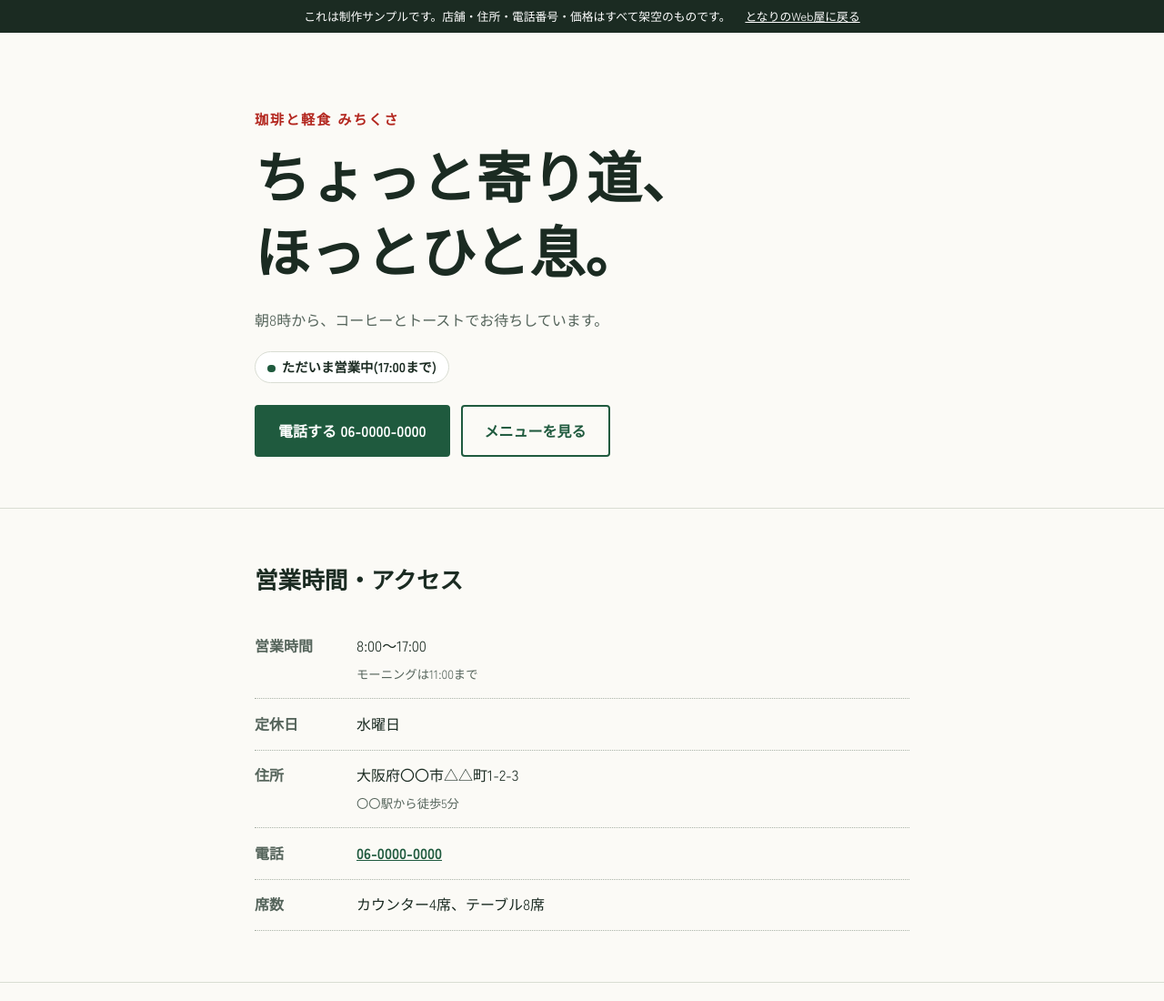
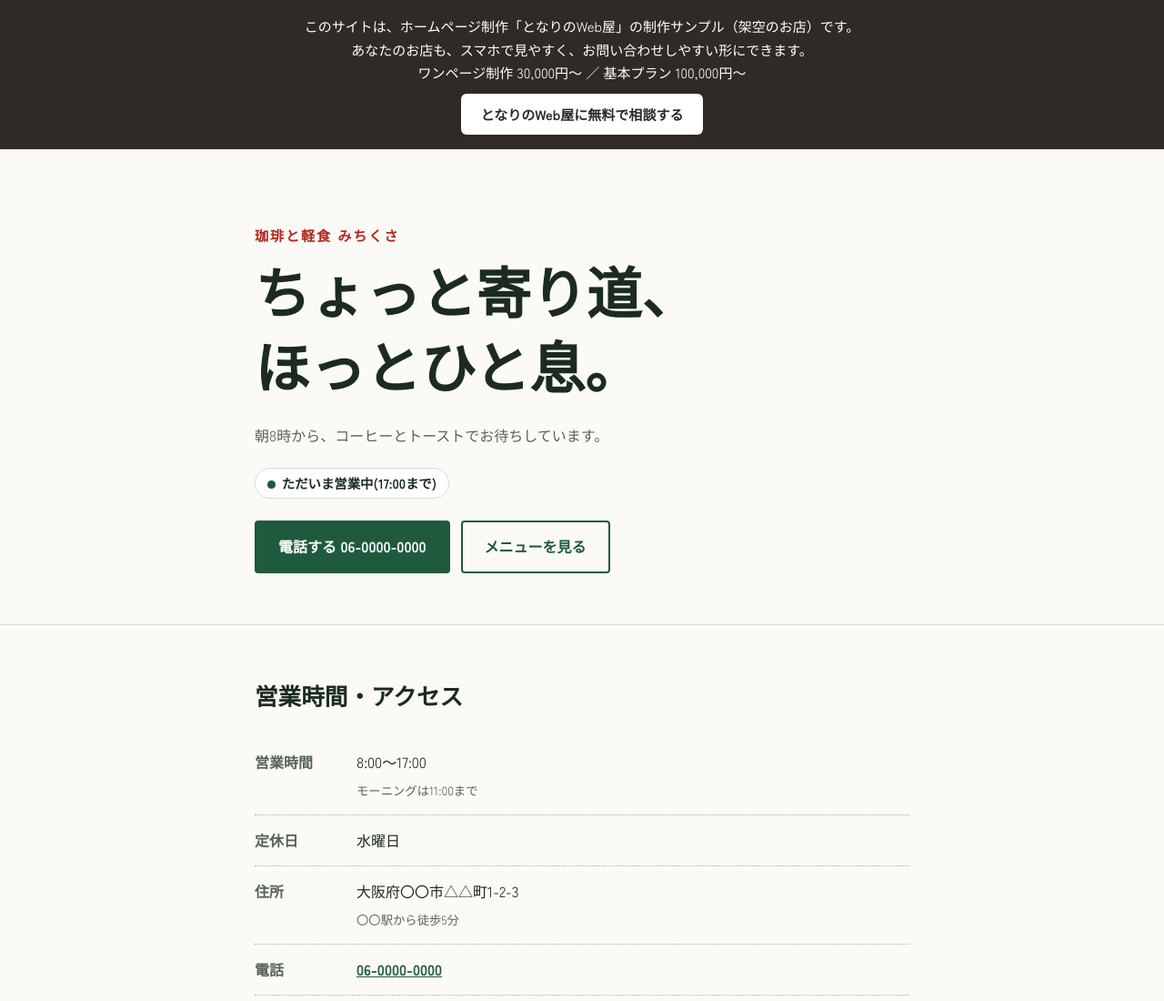
Before and after one commit to kuratadeesu/site01, a plain HTML site: page works/cafe-sample/index.html in a window 1280 px wide. Shown: the top 1100 px of the page at 91% size. Drawn offline with Linux system fonts and the light colour scheme; a web font is replaced by a local one.

Commit message:
Add promotional banner to index.html

```diff
--- a/works/cafe-sample/index.html
+++ b/works/cafe-sample/index.html
@@ -16,10 +16,17 @@
 </head>
 <body>
   <!-- サンプルであることを明示する帯 -->
-  <div class="sample-bar">
+  <!-- となりのWeb屋 制作者バナー（上部・下部共通） -->
+  <div style="background:#2f2a26;color:#fff;padding:16px 20px;text-align:center;font-size:15px;line-height:1.7;">
+    このサイトは、ホームページ制作「となりのWeb屋」の制作サンプル（架空のお店）です。<br>
+    あなたのお店も、スマホで見やすく、お問い合わせしやすい形にできます。<br>
+    ワンページ制作 30,000円〜 ／ 基本プラン 100,000円〜<br>
+    <a href="https://kuratadeesu.github.io/site01/" style="display:inline-block;margin-top:10px;padding:10px 22px;background:#fff;color:#2f2a26;font-weight:bold;text-decoration:none;border-radius:6px;">となりのWeb屋に無料で相談する</a>
+  </div>
+  <!-- <div class="sample-bar">
     <p>これは制作サンプルです。店舗・住所・電話番号・価格はすべて架空のものです。</p>
     <a href="../../index.html#works">となりのWeb屋に戻る</a>
-  </div>
+  </div> -->
 
   <header class="top">
     <div class="wrap">
```
